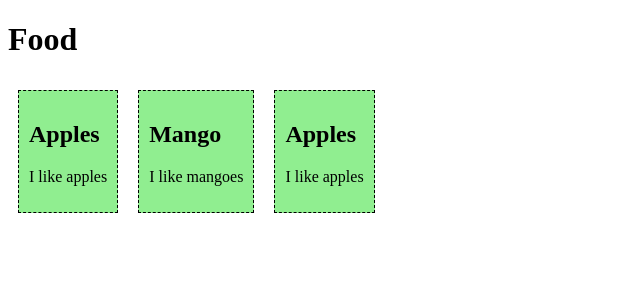
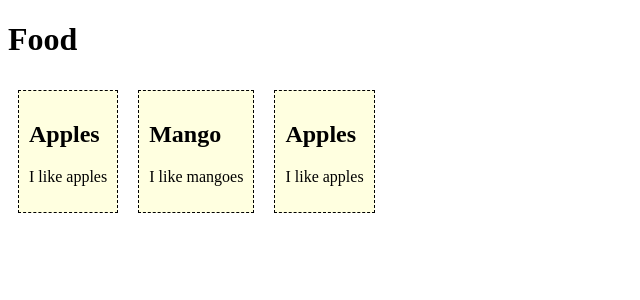
Before and after one commit to joegenequ/vue3, a Vue app in the folder firstsfc/: page / in a window 1280 px wide. Shown: the top 300 px of the page, without its empty margins (0-640 px from the left). Built offline with nearby package versions, Linux system fonts and the light colour scheme.

Commit message:
Edited css

```diff
--- a/firstsfc/src/App.vue
+++ b/firstsfc/src/App.vue
@@ -8,11 +8,4 @@
 <script></script>
 
 <style>
-  #app > div {
-    border: dashed black 1px;
-    display: inline-block;
-    margin: 10px;
-    padding: 10px;
-    background-color: lightgreen;
-  }
 </style>
--- a/firstsfc/src/components/FoodItem.vue
+++ b/firstsfc/src/components/FoodItem.vue
@@ -16,4 +16,12 @@
   };
   </script>
 
-  <style></style>
+  <style>
+    #app > div {
+    border: dashed black 1px;
+    display: inline-block;
+    margin: 10px;
+    padding: 10px;
+    background-color: lightgreen;
+  }
+</style>
--- a/firstsfc/src/components/FoodItem2.vue
+++ b/firstsfc/src/components/FoodItem2.vue
@@ -16,4 +16,12 @@
   };
   </script>
 
-  <style></style>
+  <style>
+      #app > div {
+    border: dashed black 1px;
+    display: inline-block;
+    margin: 10px;
+    padding: 10px;
+    background-color: lightyellow;
+  }
+  </style>
```
